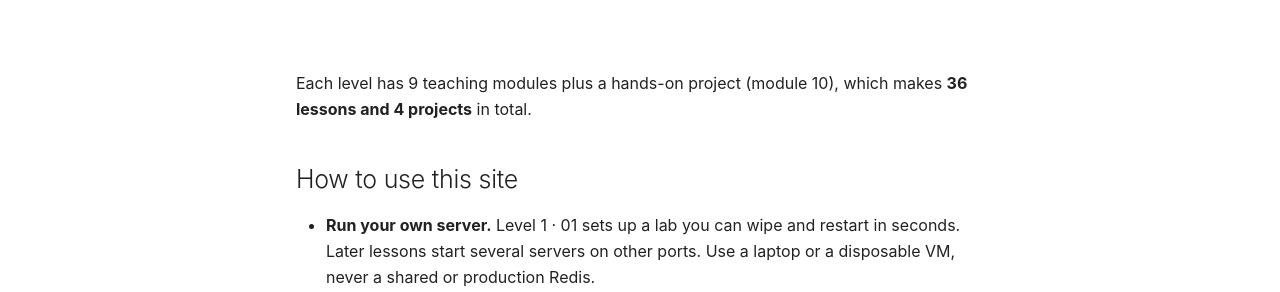
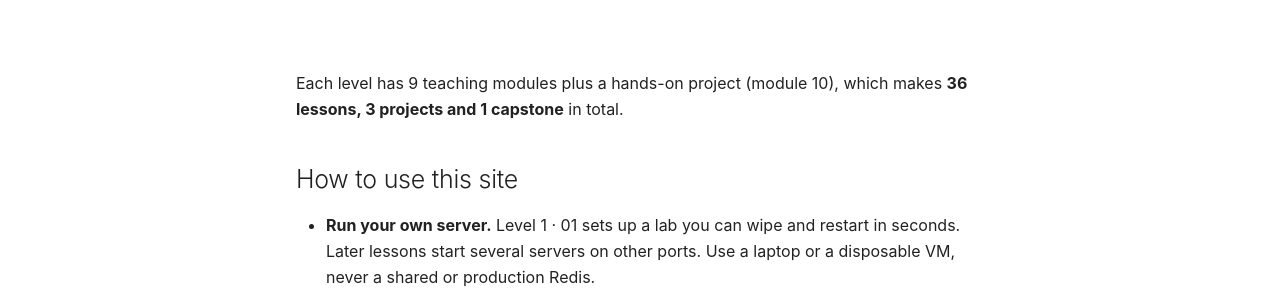
Before and after one commit to SIGILIPELLI/redis-mastery-path, an MkDocs documentation site: the page built from docs/index.md, in a window 1280 px wide and 900 px high, scrolled down 1325 px. Shown: the part 187-479 px from the top of the window. Built offline with MkDocs 1.6.1 and Material for MkDocs 9.7.7, drawn with Linux system fonts in a browser that asks for light colours; comment, search, counter and statistics services are not loaded.

Commit message:
Course description and counts state lessons, projects and capstone from the registry
Co-Authored-By: Claude Sonnet 5.5 <noreply@anthropic.com>

```diff
--- a/docs/index.md
+++ b/docs/index.md
@@ -1,6 +1,6 @@
 ---
 title: "Free Redis Course: Data Structures, Caching, Rate Limiting, Streams, Lua, Search, Persistence, Replication, Sentinel and Cluster"
-description: "Free Redis course: 36 lessons and 4 projects run on Redis 8.10 — data types, caching, rate limits, locks, streams, Lua, search, persistence, replication, Cluster."
+description: "Free Redis course: 36 lessons, 3 projects and 1 capstone run on Redis 8.10 — data types, caching, rate limits, locks, streams, Lua, search, persistence, replication, Cluster."
 ---
 
 # Redis Mastery Path
@@ -56,7 +56,7 @@ decides whether it needs a full resync.
 | **3 · Caching & Application Patterns** | Caching, eviction, stampedes, rate limits, locks, sessions, queues, JSON, search | 10 | Build the patterns Redis is hired for without their classic bugs |
 | **4 · Operations & Production** | Persistence, replication, Sentinel, Cluster, security, monitoring, upgrades | 10 | Run Redis in production and prove what survives a failure |
 
-Each level has 9 teaching modules plus a hands-on project (module 10), which makes **36 lessons and 4 projects** in total.
+Each level has 9 teaching modules plus a hands-on project (module 10), which makes **36 lessons, 3 projects and 1 capstone** in total.
 
 ## How to use this site
 
```
